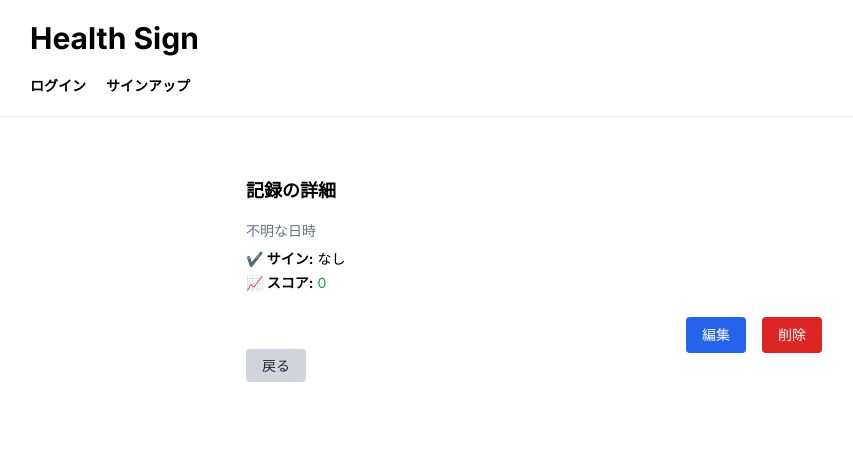
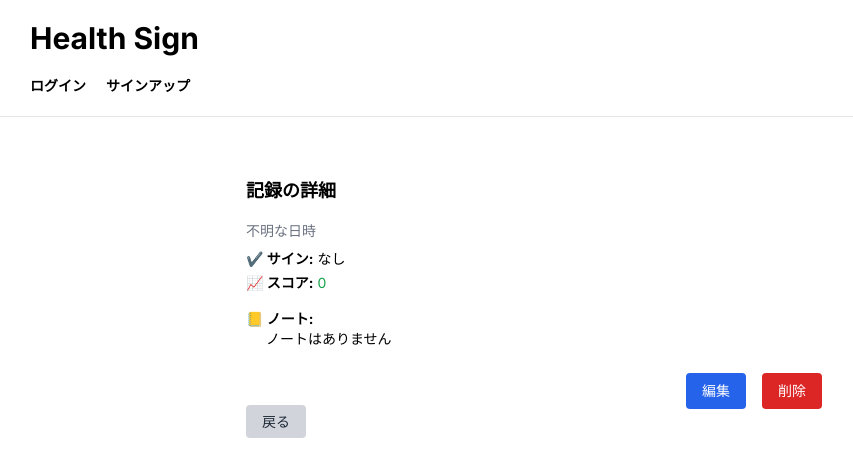
Before and after one commit to igara4/health-sign, a Next.js app: page /conditions/1/dailyLogDetail in a window 1280 px wide. Shown: the top 476 px of the page, without its empty margins (106-959 px from the left). Built offline with nearby package versions, Linux system fonts and the light colour scheme; no server answers; the database is empty.

Commit message:
dailyLogDetail/page.tsxにノートを表示

```diff
--- a/app/conditions/[id]/dailyLogDetail/page.tsx
+++ b/app/conditions/[id]/dailyLogDetail/page.tsx
@@ -1,10 +1,17 @@
 import { deleteLog } from "@/app/actions/deleteLog"
 import { formatToJST } from "@/lib/utils"
 import { createClient } from "@/utils/supabase/server"
-import Link from "next/link"
 
+//paramsはリファクタ予定
 export default async function DailyLogDetailPage({ params }: { params: { id: string } }) {
     const supabase = await createClient()
+
+    const {data:logData} = await supabase
+        .from("logs")
+        .select("note")
+        .eq("id",params.id)
+        .single()
+
     const { data: responses } = await supabase
         .from("responses")
         .select("question_id,answer,created_at,question:question_id(text,category)")
@@ -52,6 +59,12 @@ export default async function DailyLogDetailPage({ params }: { params: { id: str
                     {score}
                 </span>
             </div>
+            <div className="mt-4 text-sm">
+                <span className="font-bold">📒 ノート:</span>
+                <div className="ml-5">
+                    {logData?.note || "ノートはありません"}
+                </div>
+            </div>
             <div className="flex justify-end mt-6 space-x-4">
             <a
                 href={`/conditions/${params.id}/edit`}
```
